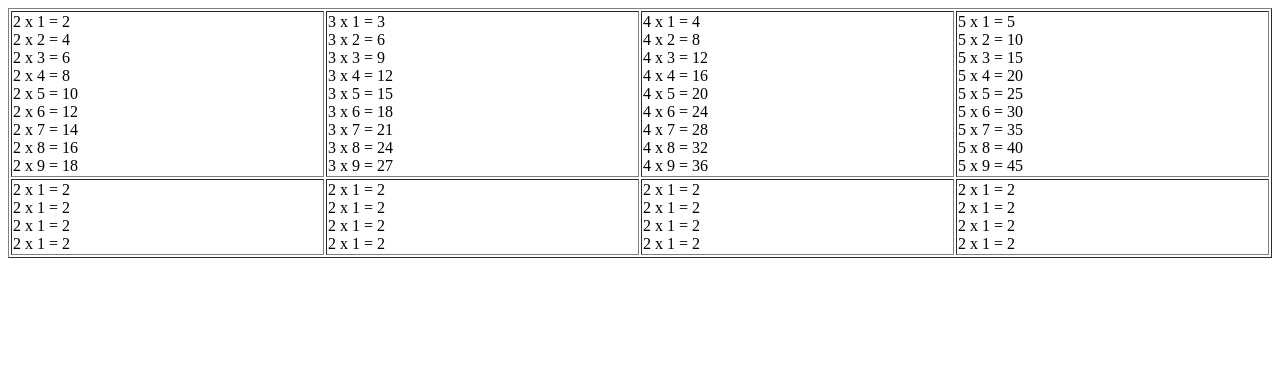
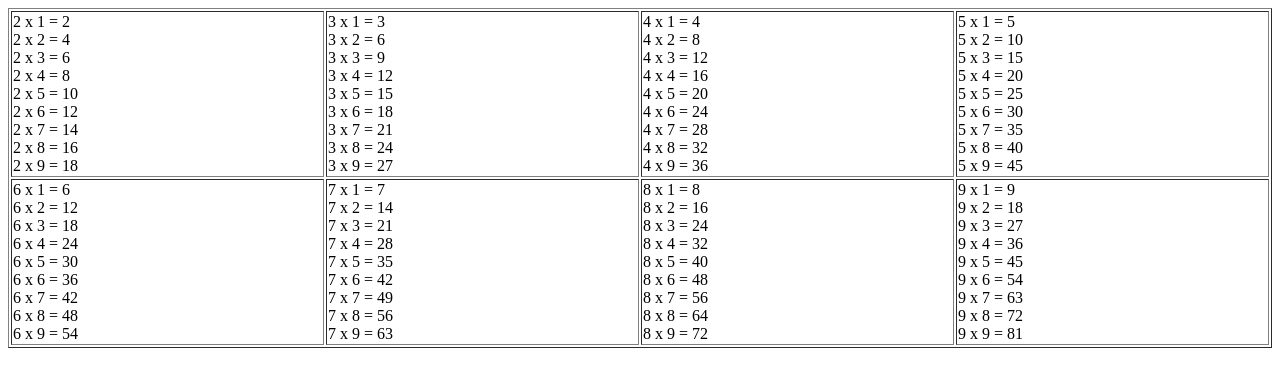
Before and after one commit to bradchao/mfee51php, a PHP site: page /brad99.php in a window 1280 px wide. Shown: the top 387 px of the page. Run offline with PHP 8.4, Linux system fonts and the light colour scheme.

Commit message:
06061055

```diff
--- a/brad99.php
+++ b/brad99.php
@@ -1,40 +1,18 @@
 <table border="1" width="100%">
-    <tr>
-        <?php
+    <?php
+        for ($k = 0; $k < 2; $k++){
+            echo '<tr>';
             for($j = 2 ; $j <= 5 ; $j++ ){
+                $newj = $j + $k * 4;
                 echo '<td>';
                 for ($i = 1; $i <= 9; $i++){
-                    $r = $j * $i;
-                    echo "{$j} x {$i} = {$r}<br />";
+                    $r = $newj * $i;
+                    echo "{$newj} x {$i} = {$r}<br />";
                 }
                 echo '</td>';
             }
-        ?>
-    </tr>
-    <tr>
-        <td>
-            2 x 1 = 2<br />
-            2 x 1 = 2<br />
-            2 x 1 = 2<br />
-            2 x 1 = 2<br />
-        </td>
-        <td>
-            2 x 1 = 2<br />
-            2 x 1 = 2<br />
-            2 x 1 = 2<br />
-            2 x 1 = 2<br />
-        </td>
-        <td>
-            2 x 1 = 2<br />
-            2 x 1 = 2<br />
-            2 x 1 = 2<br />
-            2 x 1 = 2<br />
-        </td>
-        <td>
-            2 x 1 = 2<br />
-            2 x 1 = 2<br />
-            2 x 1 = 2<br />
-            2 x 1 = 2<br />
-        </td>
-    </tr>
+            echo '</tr>';
+
+        }
+    ?>
 </table>
```
